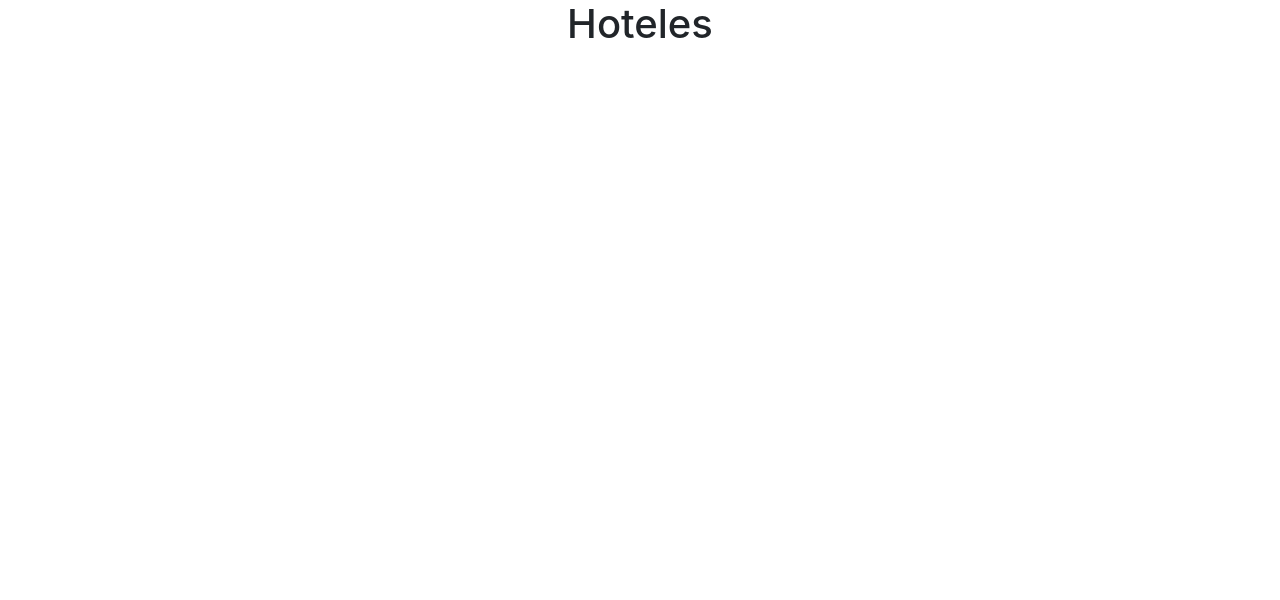
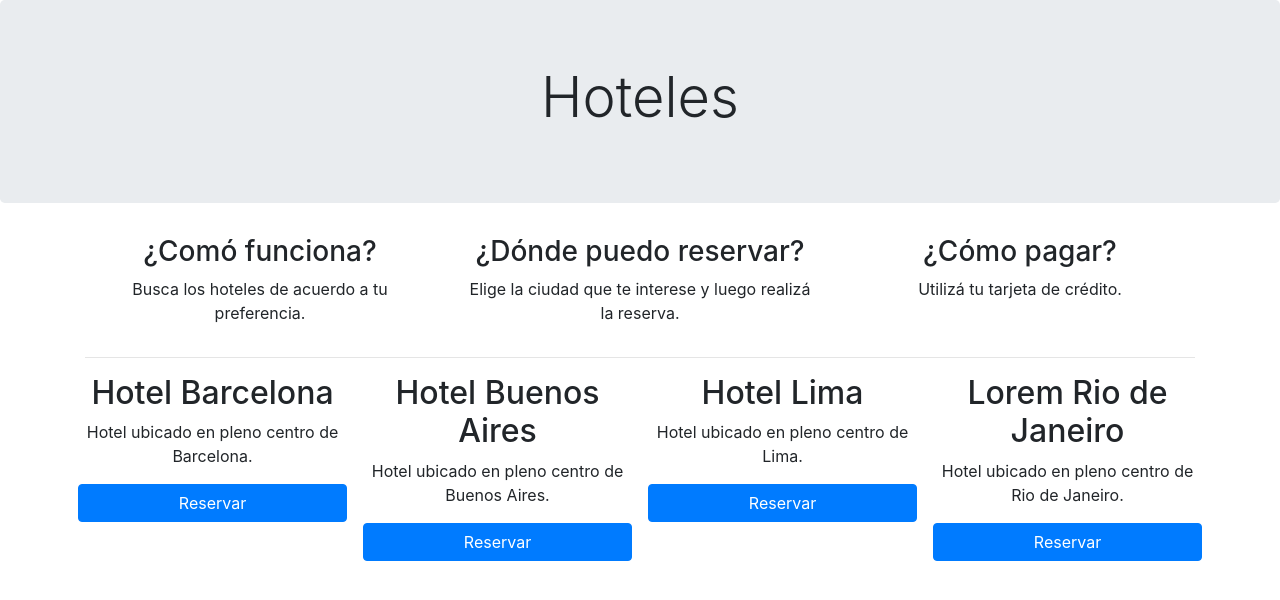
Before and after one commit to bcoroyg/web-hoteles, a website: page index.html in a window 1280 px wide. Drawn offline with nearby package versions, Linux system fonts and the light colour scheme.

Commit message:
Diseño de pagina de inicio utilizando GRID

```diff
--- a/index.html
+++ b/index.html
@@ -7,7 +7,48 @@
     <title>Inicio</title>
   </head>
   <body>
-    <h1 class="text-center">Hoteles</h1>
+    <div class="jumbotron">
+      <h1 class="display-4 text-center">Hoteles</h1>
+    </div>
+    <div class="container">
+      <div class="row">
+        <div class="col-12 col-md-4 text-center">
+          <h3>¿Comó funciona?</h3>
+          <p>Busca los hoteles de acuerdo a tu preferencia.</p>
+        </div>
+        <div class="col-12 col-md-4 text-center">
+          <h3>¿Dónde puedo reservar?</h3>
+          <p>Elige la ciudad que te interese y luego realizá la reserva.</p>
+        </div>
+        <div class="col-12 col-md-4 text-center">
+          <h3>¿Cómo pagar?</h3>
+          <p>Utilizá tu tarjeta de crédito.</p>
+        </div>
+      </div>
+      <hr>
+      <div class="row">
+        <div class="col-12 col-md-3 text-center px-5 px-md-2">
+          <h2>Hotel Barcelona</h2>
+          <p>Hotel ubicado en pleno centro de Barcelona.</p>
+          <button class="btn btn-primary btn-block">Reservar</button>
+        </div>
+        <div class="col-12 col-md-3 text-center px-5 px-md-2">
+          <h2>Hotel Buenos Aires</h2>
+          <p>Hotel ubicado en pleno centro de Buenos Aires.</p>
+          <button class="btn btn-primary btn-block">Reservar</button>
+        </div>
+        <div class="col-12 col-md-3 text-center px-5 px-md-2">
+          <h2>Hotel Lima</h2>
+          <p>Hotel ubicado en pleno centro de Lima.</p>
+          <button class="btn btn-primary btn-block">Reservar</button>
+        </div>
+        <div class="col-12 col-md-3 text-center px-5 px-md-2">
+          <h2>Lorem Rio de Janeiro</h2>
+          <p>Hotel ubicado en pleno centro de Rio de Janeiro.</p>
+          <button class="btn btn-primary btn-block">Reservar</button>
+        </div>
+      </div>
+    </div>
 
     <script src="/node_modules/jquery/dist/jquery.min.js"></script>
     <script src="/node_modules/popper.js/dist/umd/popper.min.js"></script>
```
